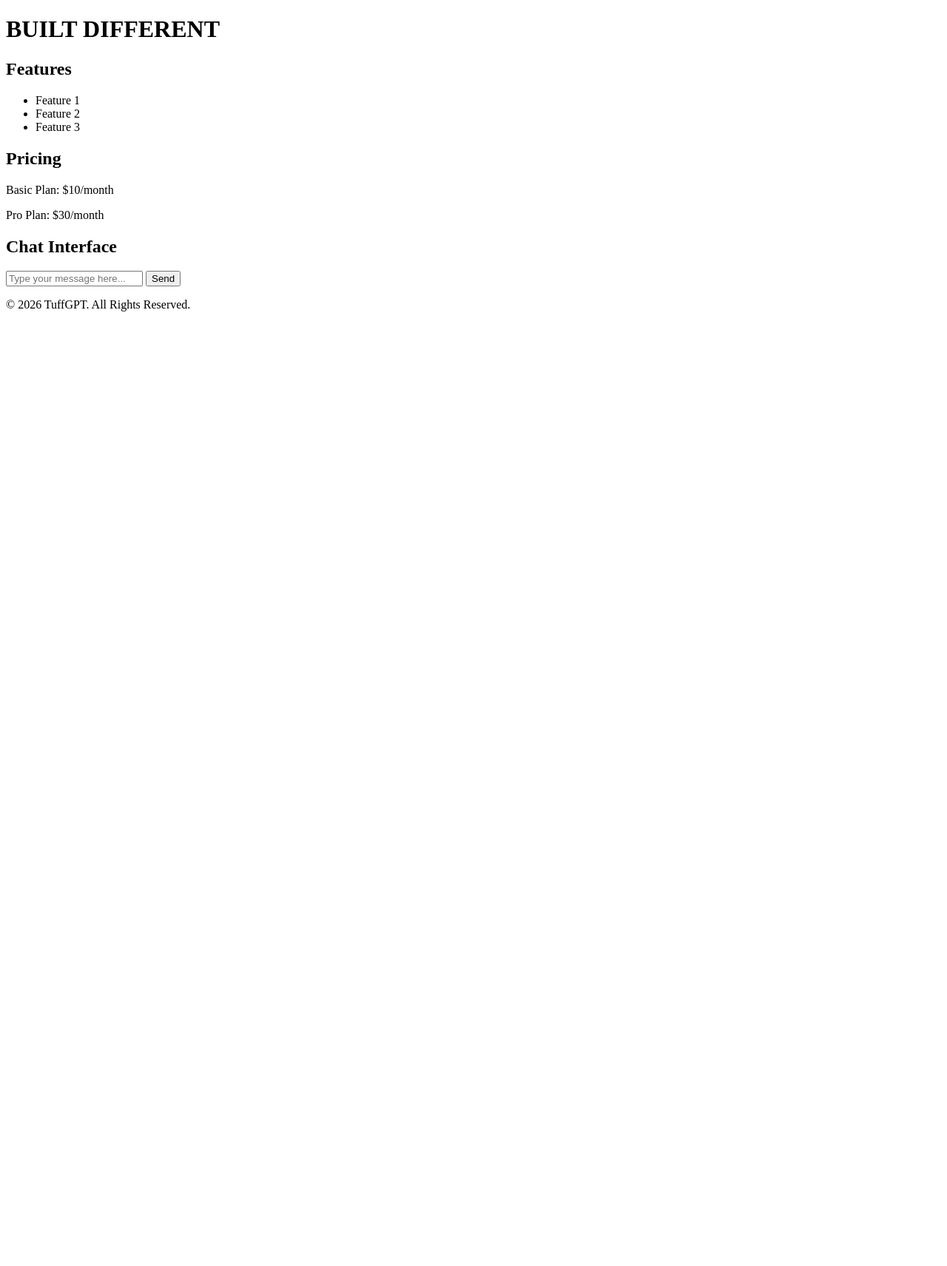
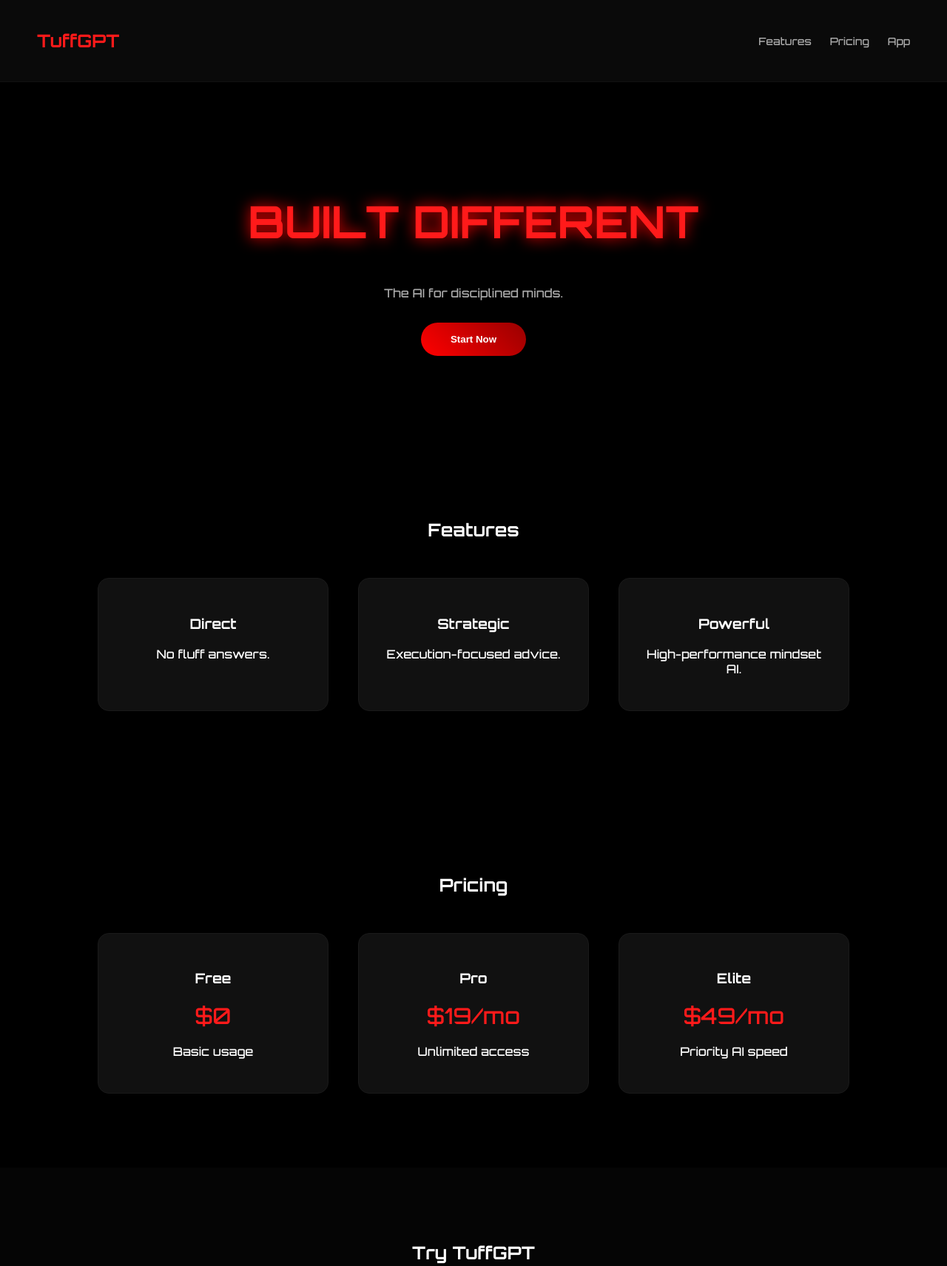
Before and after one commit to Kyakub564/tuffgpt, a plain HTML site: page index.html in a window 1280 px wide. Shown: the top 1711 px of the page at 74% size. Before the commit the page ends 800 px from the top, so only its background shows below. Drawn offline with Linux system fonts and the light colour scheme.

Commit message:
Updated index.html with complete original TuffGPT website code

```diff
--- a/index.html
+++ b/index.html
@@ -1,37 +1,246 @@
 <!DOCTYPE html>
-<html lang="en">
+<html>
 <head>
-    <meta charset="UTF-8">
+  <title>TuffGPT</title>
   <meta name="viewport" content="width=device-width, initial-scale=1.0">
-    <title>TuffGPT</title>
-    <link rel="stylesheet" href="style.css">
+  <link href="https://fonts.googleapis.com/css2?family=Orbitron:wght@500;700&display=swap" rel="stylesheet">
+
+  <style>
+    body {
+      margin: 0;
+      font-family: 'Orbitron', sans-serif;
+      background: #000;
+      color: white;
+      scroll-behavior: smooth;
+    }
+
+    nav {
+      display: flex;
+      justify-content: space-between;
+      align-items: center;
+      padding: 20px 50px;
+      background: #0a0a0a;
+      position: sticky;
+      top: 0;
+      border-bottom: 1px solid #111;
+    }
+
+    nav h2 {
+      color: #ff1a1a;
+    }
+
+    nav a {
+      color: #aaa;
+      text-decoration: none;
+      margin-left: 20px;
+      font-size: 14px;
+    }
+
+    nav a:hover {
+      color: #ff1a1a;
+    }
+
+    section {
+      padding: 100px 20px;
+      text-align: center;
+    }
+
+    h1 {
+      font-size: 60px;
+      color: #ff1a1a;
+      text-shadow: 0 0 20px red;
+    }
+
+    .subtitle {
+      color: #aaa;
+      margin-top: 10px;
+    }
+
+    .btn {
+      margin-top: 30px;
+      padding: 15px 40px;
+      background: linear-gradient(45deg,#ff0000,#990000);
+      border: none;
+      color: white;
+      border-radius: 30px;
+      cursor: pointer;
+      font-weight: bold;
+      transition: 0.3s;
+    }
+
+    .btn:hover {
+      transform: scale(1.1);
+      box-shadow: 0 0 20px red;
+    }
+
+    .features, .pricing {
+      display: flex;
+      justify-content: center;
+      gap: 40px;
+      flex-wrap: wrap;
+      margin-top: 50px;
+    }
+
+    .card {
+      background: #111;
+      padding: 30px;
+      border-radius: 15px;
+      width: 250px;
+      border: 1px solid #1a1a1a;
+      transition: 0.3s;
+    }
+
+    .card:hover {
+      border-color: #ff1a1a;
+      box-shadow: 0 0 20px rgba(255,0,0,0.3);
+    }
+
+    .price {
+      font-size: 30px;
+      color: #ff1a1a;
+      margin: 20px 0;
+    }
+
+    #chatSection {
+      padding: 80px 20px;
+      background: #050505;
+    }
+
+    #chatbox {
+      max-width: 800px;
+      margin: auto;
+      height: 50vh;
+      background: #111;
+      padding: 20px;
+      border-radius: 15px;
+      overflow-y: auto;
+      border: 1px solid #1a1a1a;
+    }
+
+    .input-area {
+      display: flex;
+      max-width: 800px;
+      margin: 20px auto;
+    }
+
+    input {
+      flex: 1;
+      padding: 15px;
+      background: #000;
+      border: 1px solid #222;
+      color: white;
+      border-radius: 10px 0 0 10px;
+    }
+
+    .send-btn {
+      padding: 15px 30px;
+      background: red;
+      border: none;
+      color: white;
+      font-weight: bold;
+      border-radius: 0 10px 10px 0;
+      cursor: pointer;
+    }
+
+    footer {
+      text-align: center;
+      padding: 30px;
+      font-size: 12px;
+      color: #444;
+    }
+  </style>
 </head>
 <body>
-    <header>
+
+<nav>
+  <h2>TuffGPT</h2>
+  <div>
+    <a href="#features">Features</a>
+    <a href="#pricing">Pricing</a>
+    <a href="#chatSection">App</a>
+  </div>
+</nav>
+
+<section>
   <h1>BUILT DIFFERENT</h1>
-    </header>
+  <div class="subtitle">The AI for disciplined minds.</div>
+  <button class="btn" onclick="document.getElementById('chatSection').scrollIntoView()">Start Now</button>
+</section>
+
 <section id="features">
   <h2>Features</h2>
-        <ul>
-            <li>Feature 1</li>
-            <li>Feature 2</li>
-            <li>Feature 3</li>
-        </ul>
+  <div class="features">
+    <div class="card">
+      <h3>Direct</h3>
+      <p>No fluff answers.</p>
+    </div>
+    <div class="card">
+      <h3>Strategic</h3>
+      <p>Execution-focused advice.</p>
+    </div>
+    <div class="card">
+      <h3>Powerful</h3>
+      <p>High-performance mindset AI.</p>
+    </div>
+  </div>
 </section>
+
 <section id="pricing">
   <h2>Pricing</h2>
-        <p>Basic Plan: $10/month</p>
-        <p>Pro Plan: $30/month</p>
-    </section>
-    <section id="chat-interface">
-        <h2>Chat Interface</h2>
-        <div>
-            <input type="text" placeholder="Type your message here..." />
-            <button>Send</button>
+  <div class="pricing">
+    <div class="card">
+      <h3>Free</h3>
+      <div class="price">$0</div>
+      <p>Basic usage</p>
+    </div>
+    <div class="card">
+      <h3>Pro</h3>
+      <div class="price">$19/mo</div>
+      <p>Unlimited access</p>
+    </div>
+    <div class="card">
+      <h3>Elite</h3>
+      <div class="price">$49/mo</div>
+      <p>Priority AI speed</p>
+    </div>
   </div>
 </section>
+
+<section id="chatSection">
+  <h2>Try TuffGPT</h2>
+  <div id="chatbox"></div>
+  <div class="input-area">
+    <input type="text" id="userInput" placeholder="Ask something powerful..." />
+    <button class="send-btn" onclick="sendMessage()">EXECUTE</button>
+  </div>
+</section>
+
 <footer>
-        <p>&copy; 2026 TuffGPT. All Rights Reserved.</p>
+  © 2026 TuffGPT. Built Different.
 </footer>
+
+<script>
+async function sendMessage() {
+  const inputField = document.getElementById("userInput");
+  const chatbox = document.getElementById("chatbox");
+  const userMessage = inputField.value;
+
+  if (!userMessage) return;
+
+  chatbox.innerHTML += "<div><strong>You:</strong> " + userMessage + "</div>";
+  inputField.value = "";
+
+  const response = await fetch("/chat", {
+    method: "POST",
+    headers: { "Content-Type": "application/json" },
+    body: JSON.stringify({ message: userMessage })
+  });
+
+  const data = await response.json();
+  chatbox.innerHTML += "<div style='color:red'><strong>TuffGPT:</strong> " + data.reply + "</div>";
+  chatbox.scrollTop = chatbox.scrollHeight;
+}
+</script>
+
 </body>
 </html>
```
Lines whose indentation alone changed are shown as unchanged.
